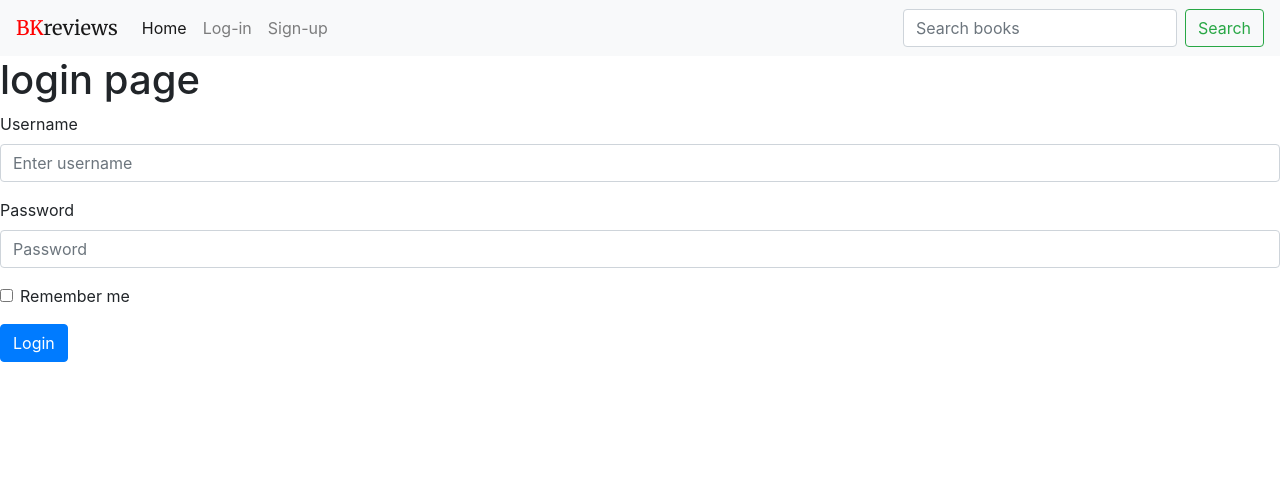
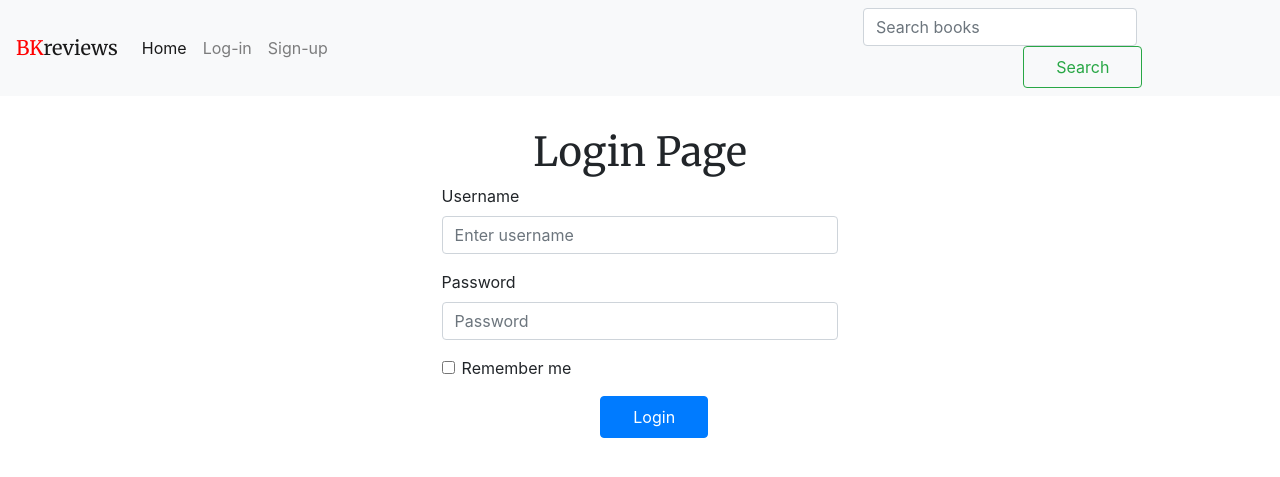
Before and after one commit to fredcodee/bkreview, a Python web app: template templates/login.html in a window 1280 px wide. Shown: the top 477 px of the page. Run offline with Jinja, Linux system fonts and the light colour scheme; the template is opened without the code that fills it, so the values that code supplies are empty; some libraries are stand-ins or nearby versions.

Commit message:
login page designed

```diff
--- /dev/null
+++ b/static/login.css
@@ -0,0 +1,20 @@
+.con{
+  width: 31%;
+  margin: auto;
+  padding-top: 2rem;
+}
+.con h1{
+  text-align: center;
+  font-family: 'Merriweather', serif;
+}
+
+.btn{
+  margin-left: 40%;
+  padding: 0.5rem 2rem 0.5rem 2rem;
+}
+
+@media (max-width: 768px) {
+  .con{
+    width: 50%;
+  }
+ }
--- a/templates/login.html
+++ b/templates/login.html
@@ -1,7 +1,15 @@
 {% extends 'layout.html'%}
+{%block title%}
+<title>Login</title>
+{% endblock %}
+
+{% block links%}
+<link rel="stylesheet" href="{{ url_for('static',filename='login.css') }}">
+{% endblock %}
 
 {% block con %}
-<h1>login page</h1>
+<div class="con">
+  <h1>Login Page</h1>
   <form method='POST' action="/login">
     {% with messages = get_flashed_messages() %}
     {% if messages%}
@@ -12,8 +20,7 @@
     {% endwith%}
     <div class="form-group">
       <label for="exampleInputEmail1">Username</label>
-    <input type="username" class="form-control" id="exampleInputUsername1"
-      placeholder="Enter username" name="username">
+      <input type="username" class="form-control" id="exampleInputUsername1" placeholder="Enter username" name="username">
     </div>
     <div class="form-group">
       <label for="exampleInputPassword1">Password</label>
@@ -25,4 +32,5 @@
     </div>
     <button type="submit" class="btn btn-primary">Login</button>
   </form>
+</div>
 {% endblock %}
```
Lines whose indentation alone changed are shown as unchanged.
